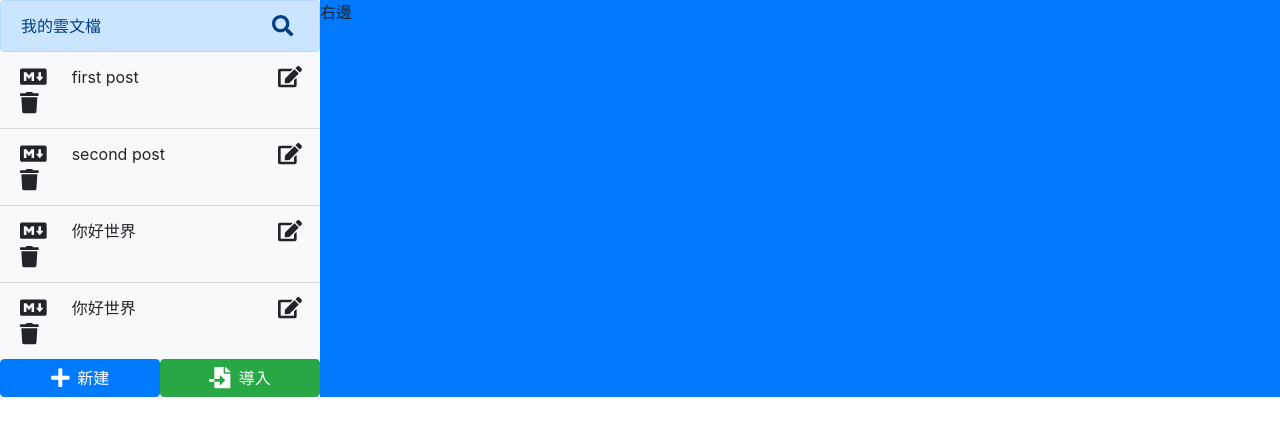
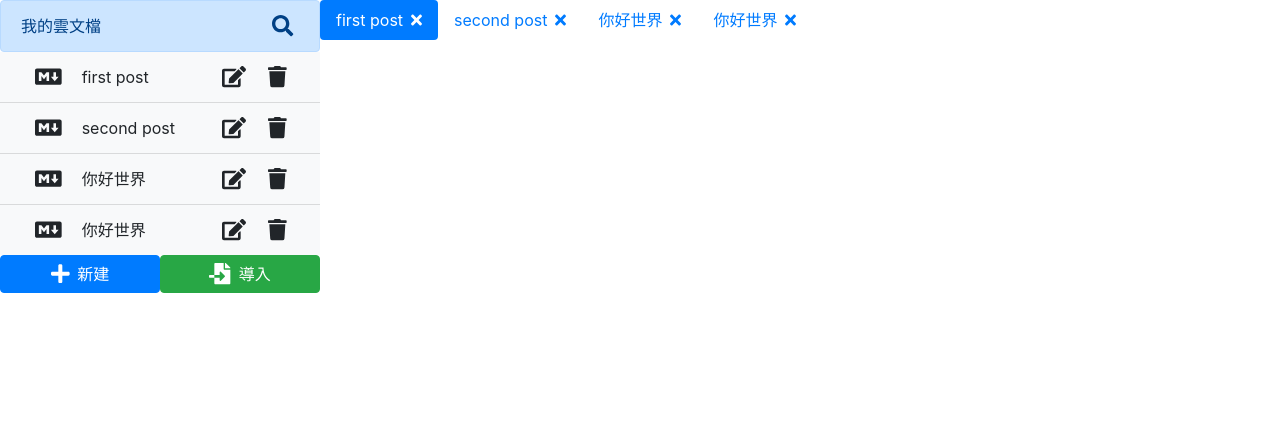
Before and after one commit to xxxamfa/longyao, a React (Create React App) app: page / in a window 1280 px wide. Shown: the top 436 px of the page. Built offline with nearby package versions, Linux system fonts and the light colour scheme.

Commit message:
classnames套件(動態class)+右側tab+bs微調

```diff
--- a/package.json
+++ b/package.json
@@ -12,6 +12,7 @@
     "@testing-library/react": "^11.1.0",
     "@testing-library/user-event": "^12.1.10",
     "bootstrap": "^4.6.0",
+    "classnames": "^2.3.1",
     "react": "^17.0.2",
     "react-dom": "^17.0.2",
     "react-scripts": "4.0.3",
--- a/src/App.js
+++ b/src/App.js
@@ -7,6 +7,7 @@ import FileList from "./components/FileList";
 import defaultFiles from "./utils/defaultFiles";
 import BottomBtn from "./components/BottomBtn";
 import { faFileImport, faPlus } from "@fortawesome/free-solid-svg-icons";
+import TabList from "./components/TabList";
 
 function App() {
   return (
@@ -49,7 +50,15 @@ function App() {
             </div>
           </div>
         </div>
-        <div className="col-9 bg-primary">右邊</div>
+        <div className="col-9 right-panel">
+          <TabList
+            files={defaultFiles}
+            onTabClick={(id) => {
+              console.log(id);
+            }}
+            activeId="1"
+          />
+        </div>
       </div>
     </div>
   );
--- a/src/components/FileList.js
+++ b/src/components/FileList.js
@@ -44,7 +44,7 @@ const FileList = ({ files, onFileClick, onSaveEdit, onFileDelete }) => {
     <ul className="list-group list-group-flush file-list">
       {files.map((file) => (
         <li
-          className="list-group-item bg-light row d-flex align-items-center"
+          className="list-group-item bg-light row d-flex align-items-center mx-0"
           key={file.id}
         >
           {file.id !== editStatus && (
@@ -53,7 +53,7 @@ const FileList = ({ files, onFileClick, onSaveEdit, onFileDelete }) => {
                 <FontAwesomeIcon icon={faMarkdown} size="lg" />
               </span>
               <span
-                className="col-8"
+                className="col-6"
                 onClick={() => {
                   onFileClick(file.id);
                 }}
@@ -62,7 +62,7 @@ const FileList = ({ files, onFileClick, onSaveEdit, onFileDelete }) => {
               </span>
               <button
                 type="button"
-                className="icon-button col-1 c-link"
+                className="icon-button col-2 c-link"
                 onClick={() => {
                   setEditStatus(file.id);
                   setValue(file.title);
@@ -72,7 +72,7 @@ const FileList = ({ files, onFileClick, onSaveEdit, onFileDelete }) => {
               </button>
               <button
                 type="button"
-                className="icon-button col-1"
+                className="icon-button col-2"
                 onClick={() => {
                   onFileDelete(file.id);
                 }}
--- /dev/null
+++ b/src/components/TabList.js
@@ -0,0 +1,48 @@
+import React from "react";
+import PropTypes from "prop-types";
+import { FontAwesomeIcon } from "@fortawesome/react-fontawesome";
+import { faTimes } from "@fortawesome/free-solid-svg-icons";
+import classNames from "classnames";
+
+const TabList = ({ files, activeId, unsaveIds, onTabClick, onCloseTab }) => {
+  return (
+    <ul className="nav nav-pills tablist-component">
+      {files.map((file) => {
+        const fClassName = classNames({
+          "nav-link": true,
+          active: file.id === activeId,
+        });
+        return (
+          <li className="nav-item" key={file.id}>
+            <a
+              href="#"
+              className={fClassName}
+              onClick={(e) => {
+                e.preventDefault();
+                onTabClick(file.id);
+              }}
+            >
+              {file.title}
+              <span className="ml-2 close-icon">
+                <FontAwesomeIcon icon={faTimes} />
+              </span>
+            </a>
+          </li>
+        );
+      })}
+    </ul>
+  );
+};
+
+TabList.propTypes = {
+  files: PropTypes.array,
+  activeId: PropTypes.string,
+  unsaveIds: PropTypes.array,
+  onTabClick: PropTypes.func,
+  onCloseTab: PropTypes.func,
+};
+TabList.defaultProps = {
+  unsaveIds: [],
+};
+
+export default TabList;
```
Also changed, not shown: 1 other file (tests, documents, lock files or other folders).
